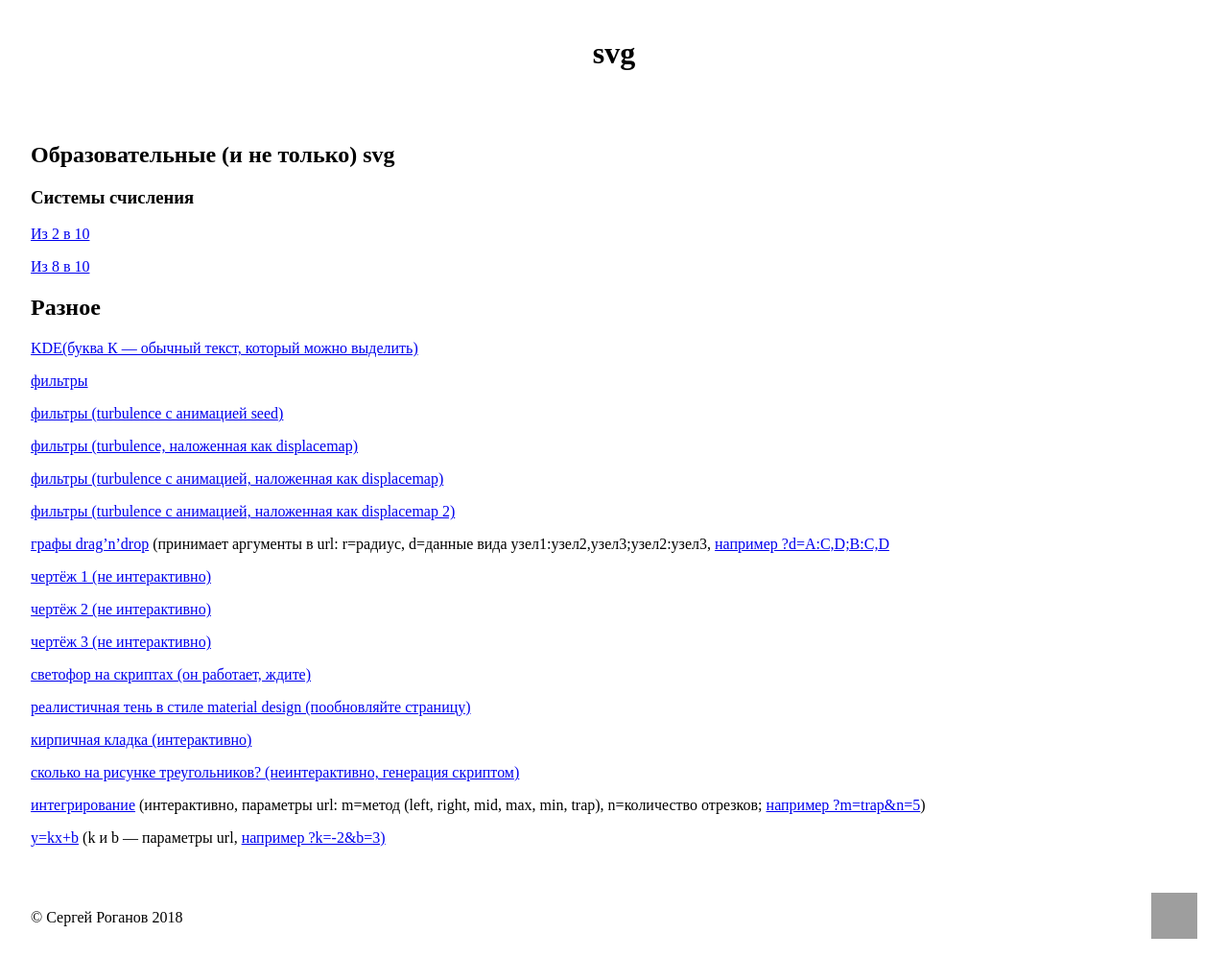
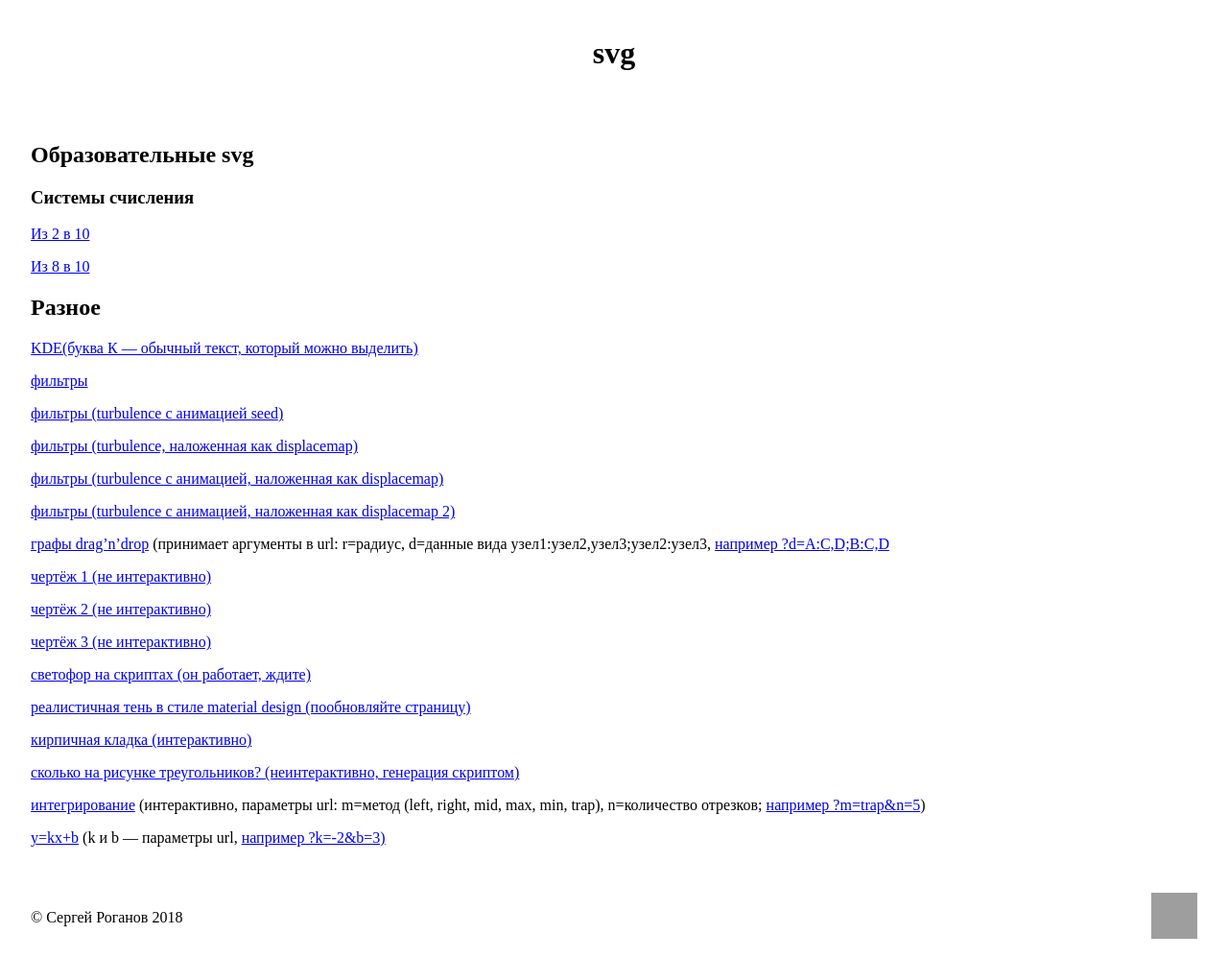
Before and after one commit to belomir/svg, a Jekyll site: the page built from docs/index.md, in a window 1280 px wide. Shown: the whole page at 96% size. Built offline with Jekyll 4.4.1, drawn with Linux system fonts in a browser that asks for light colours; our own code applies the rules of GitHub Pages for plain Markdown files; the repository's description, which GitHub fills in, is left out; grey boxes are pictures that could not be loaded.

Commit message:
Update index.md

```diff
--- a/docs/index.md
+++ b/docs/index.md
@@ -2,7 +2,7 @@
 title:
 ---
 
-## Образовательные (и не только) svg
+## Образовательные svg
 
 ### Системы счисления
 
```
